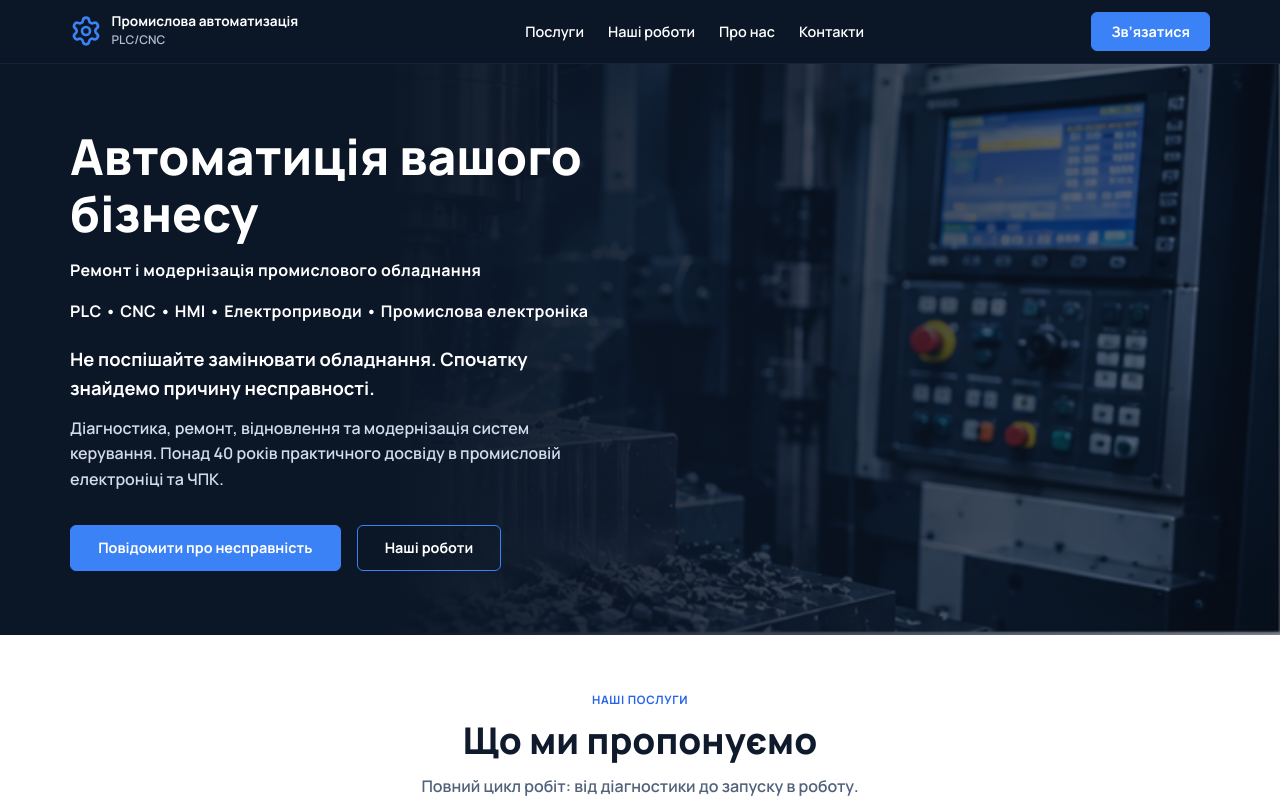
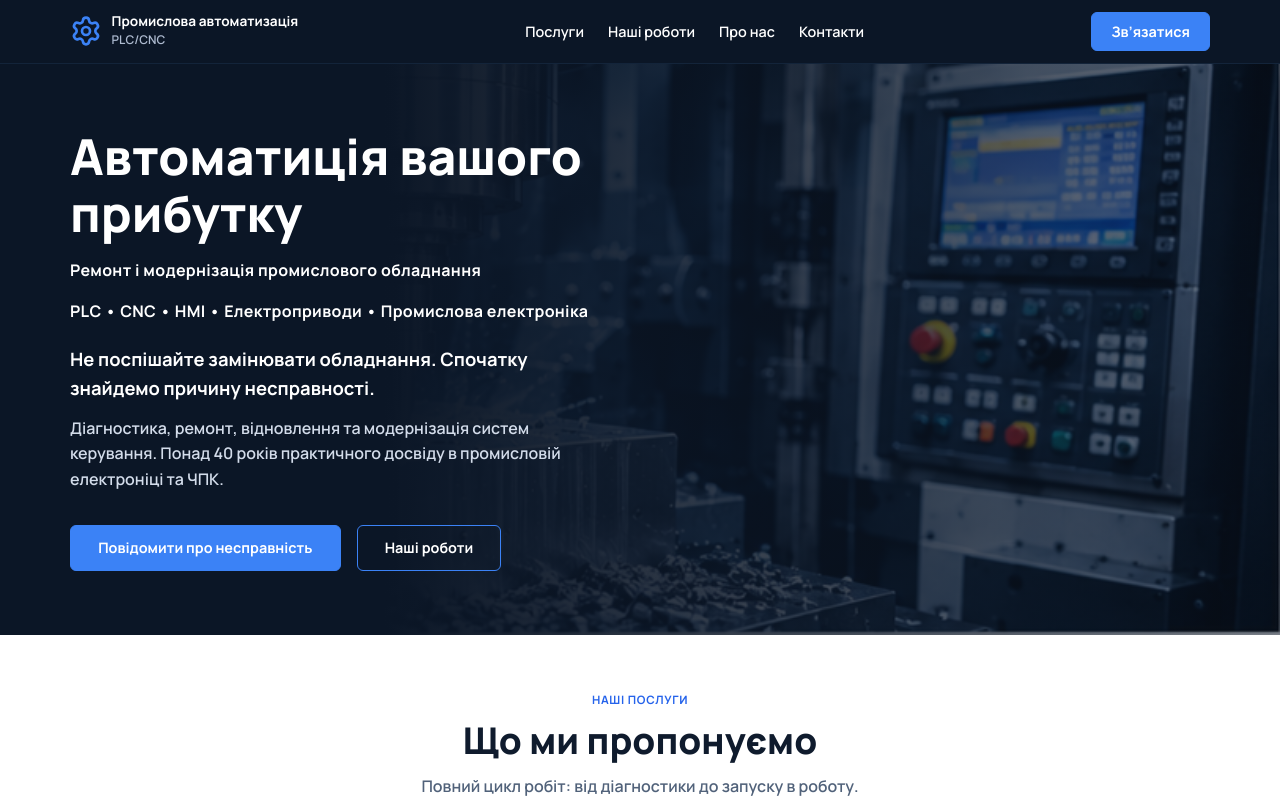
Before and after one commit to Dimoochik28/industrial-automation-site, a React (Vite) app: page / in a window 1280 px wide. Shown: the top 800 px of the page. Built offline with nearby package versions, Linux system fonts and the light colour scheme.

Commit message:
Виправлення дрібних недоліків

```diff
--- a/src/components/Hero.jsx
+++ b/src/components/Hero.jsx
@@ -8,7 +8,7 @@ export function Hero() {
         <img src={heroImage} alt="" fetchPriority="high" />
       </div>
       <div className="hero-content">
-        <h1>Автоматиція вашого бізнесу</h1>
+        <h1>Автоматиція вашого прибутку</h1>
         <p className="hero-tags">Ремонт і модернізація промислового обладнання</p>
         <p className="hero-tags">
           PLC • CNC • HMI • Електроприводи • Промислова електроніка
```
